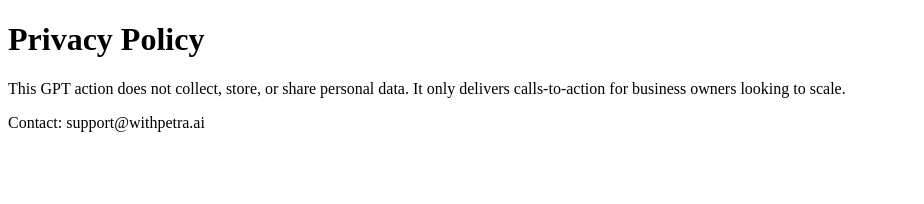
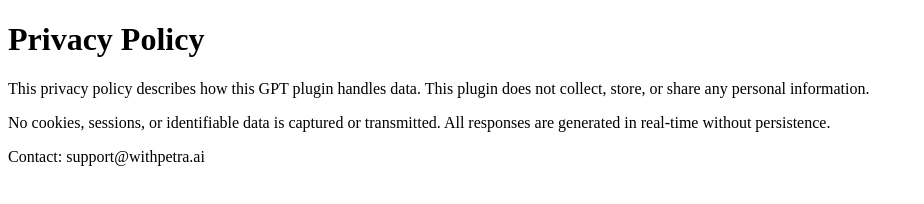
Before and after one commit to flygirls24/privacy, a plain HTML site: page index.html in a window 1280 px wide. Shown: the whole page, without its empty margins (0-924 px from the left). Drawn offline with Linux system fonts and the light colour scheme.

Commit message:
Update index.html

```diff
--- a/index.html
+++ b/index.html
@@ -7,7 +7,8 @@
   </head>
   <body>
     <h1>Privacy Policy</h1>
-    <p>This GPT action does not collect, store, or share personal data. It only delivers calls-to-action for business owners looking to scale.</p>
+    <p>This privacy policy describes how this GPT plugin handles data. This plugin does not collect, store, or share any personal information.</p>
+    <p>No cookies, sessions, or identifiable data is captured or transmitted. All responses are generated in real-time without persistence.</p>
     <p>Contact: support@withpetra.ai</p>
   </body>
 </html>
```
